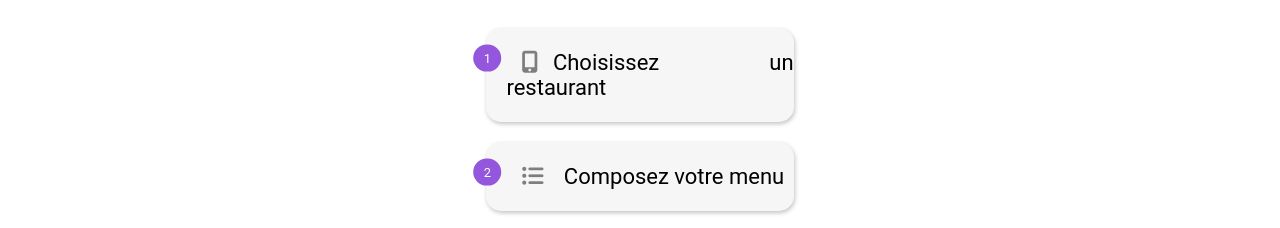
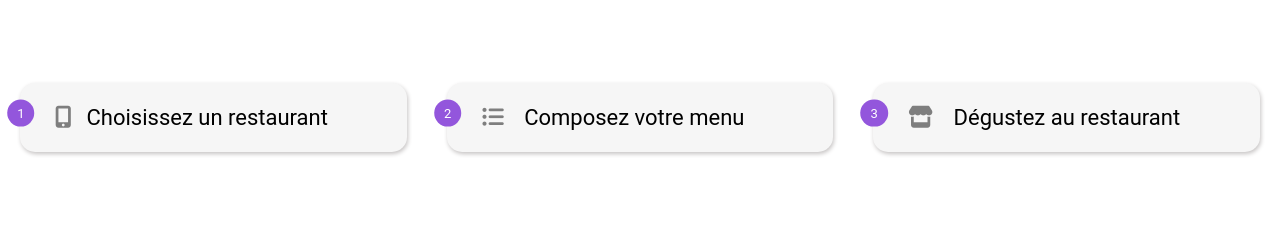
Before and after one commit to Elodie-BILL/Openclassroomsprojets2, a website: page index.html in a window 1280 px wide. Shown: the part 522-750 px from the top of the page. Drawn offline with Linux system fonts and the light colour scheme; a web font is replaced by a local one.

Commit message:
amelioration sectin fnctionnement 768px et 1200px

```diff
--- a/css/style.css
+++ b/css/style.css
@@ -471,7 +471,7 @@ h3 {
 
     .fct-section--card {
 
-        width: 40%;
+        width: 60%;
     }
 
     .restaurant-section h2 {
@@ -561,11 +561,17 @@ h3 {
         height: 400px;
         justify-content: space-evenly;
 
+
+    }
+
+    .fct-section__div-card {
+        width: 100%;
+        flex-direction: unset;
     }
 
     .fct-section--card {
         font-size: 22px;
-        margin: 10px 0;
+        margin: 10px 20px;
     }
 
     h2 {
```
